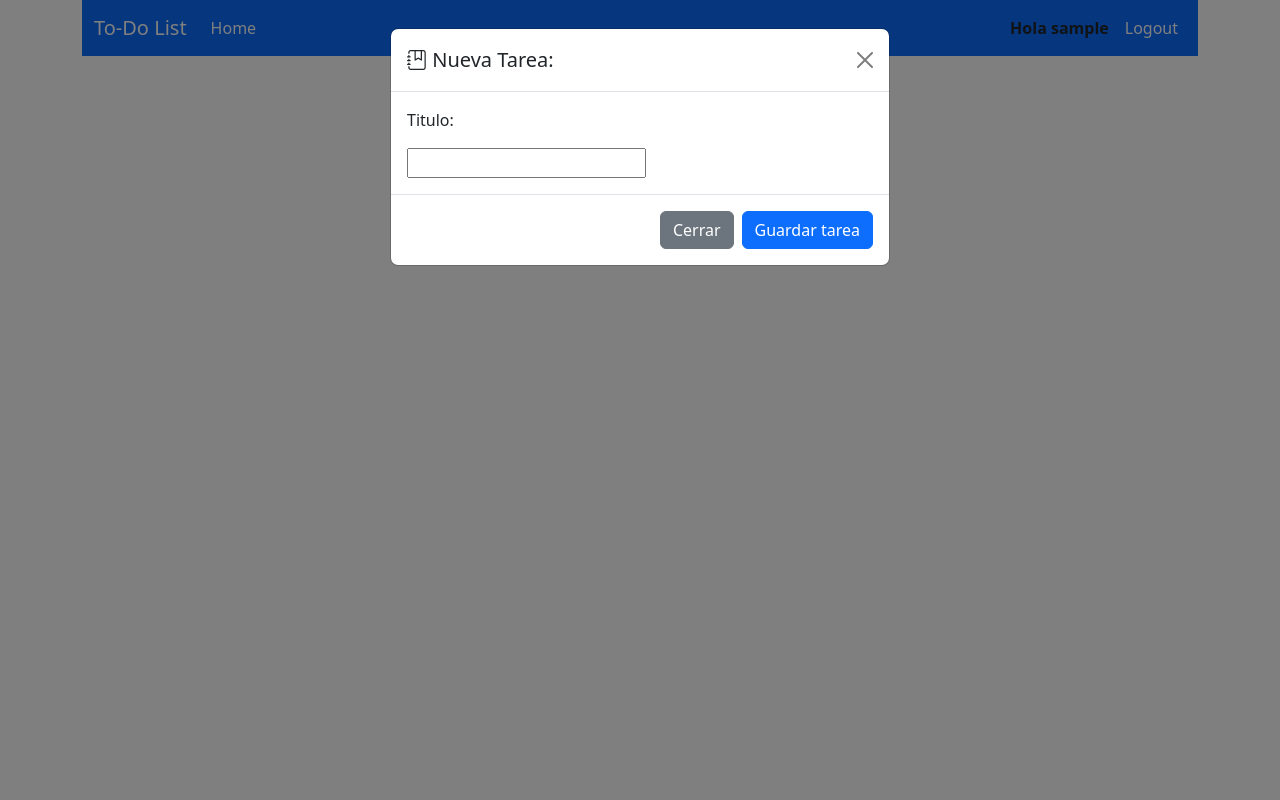
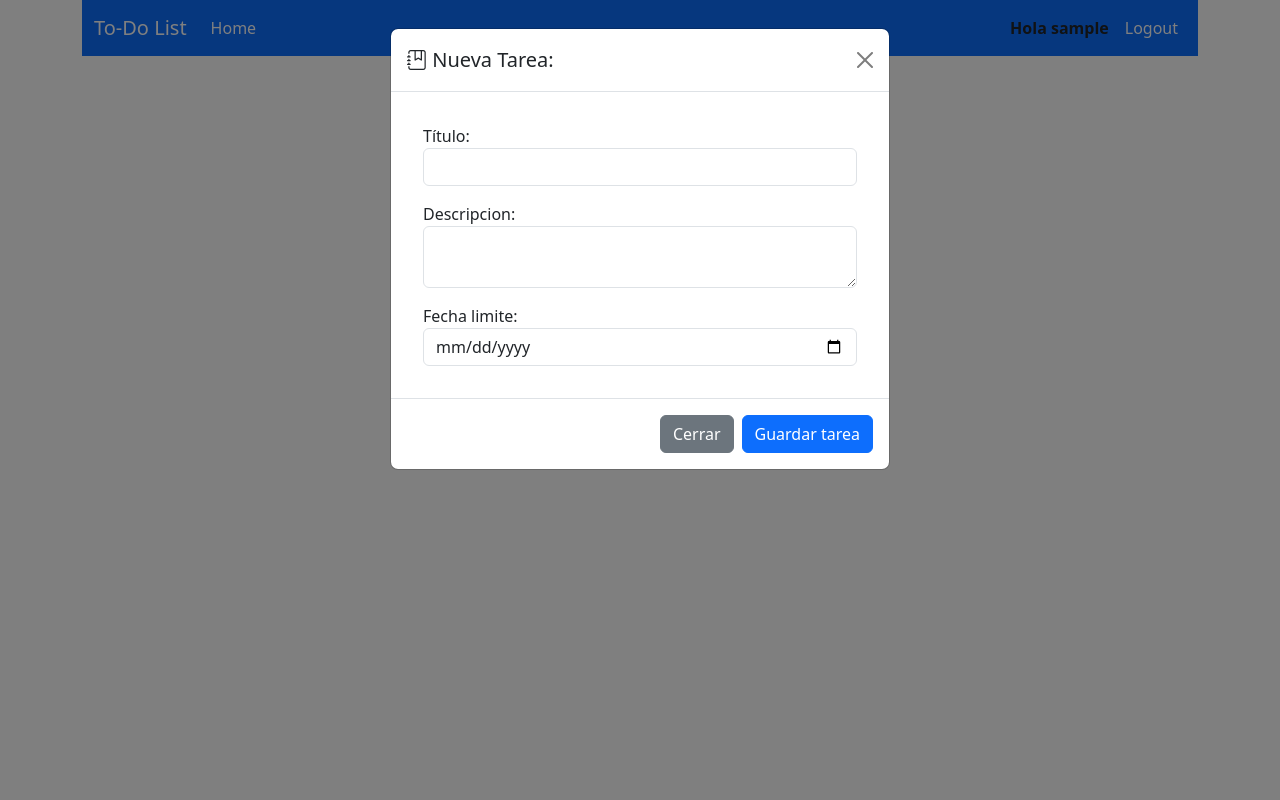
Before and after one commit to jwf12/ToDo-List, a Django app: page / in a window 1280 px wide, after a click on "Crear Tarea". Run offline with Django 4.2, Linux system fonts and the light colour scheme; the visitor is signed in with stand-in values (Sample User, id 1); data that the repository does not hold is empty; some libraries are stand-ins or nearby versions.

Commit message:
Se modifica modales

```diff
--- a/templates/home.html
+++ b/templates/home.html
@@ -38,6 +38,7 @@
     </div>
 
     <!-- Modal -->
+
 <div class="modal fade" id="exampleModal" tabindex="-1" aria-labelledby="exampleModalLabel" aria-hidden="true">
     <div class="modal-dialog">
       <div class="modal-content">
@@ -45,13 +46,33 @@
           <h1 class="modal-title fs-5" id="exampleModalLabel"><i class="bi bi-journal-bookmark"></i> Nueva Tarea:</h1>
           <button type="button" class="btn-close" data-bs-dismiss="modal" aria-label="Close"></button>
         </div>
-        <div class="modal-body">
-          <p>Titulo:</p>
-          <input type="text">
-        </div>
+
+
+        <form action="{% url 'todo:create' %}" method = 'POST'>
+            {% csrf_token %}
+            <div class="modal-body">
+
+                <div class="form-group m-3">
+                    <label for="titulo">Título:</label>
+                    <input type="text" class="form-control" id="titulo" name="titulo">
+                </div>
+                <div class="form-group m-3">
+                    <label for="descripcion">Descripcion:</label>
+                    <textarea class="form-control" id="descripcion" name="descripcion"></textarea>
+                </div>
+                <div class="form-group m-3">
+                    <label for="fecha_limite">Fecha limite:</label>
+                    <input type="date" class="form-control" id="fecha_limite" name="fecha_limite">
+                </div>
+
+            </div>
+
+        </form>
+
+
         <div class="modal-footer">
           <button type="button" class="btn btn-secondary" data-bs-dismiss="modal">Cerrar</button>
-          <button type="button" class="btn btn-primary">Guardar tarea</button>
+          <button type="submit" class="btn btn-primary">Guardar tarea</button>
         </div>
       </div>
     </div>
--- a/todo/forms.py
+++ b/todo/forms.py
@@ -1,8 +1,10 @@
 from django.forms import ModelForm
 from .models import Tareas
+from django import forms
 
 
 class TareasForm(ModelForm):
+
     class Meta:
         model = Tareas
         fields = [
--- a/todo/urls.py
+++ b/todo/urls.py
@@ -9,4 +9,5 @@ urlpatterns = [
     path('login/', auth_views.LoginView.as_view(template_name = 'login.html'), name = 'login'),
     path('logout/', auth_views.LogoutView.as_view(template_name = 'logout.html'), name = 'logout'),
     path('', Home.as_view(), name = 'home'),
+    path('create/', TareasView.as_view(), name = 'create'),
     ]
--- a/todo/views.py
+++ b/todo/views.py
@@ -2,6 +2,7 @@ from django.shortcuts import render
 from django.views import generic
 from .models import Tareas
 from .forms import TareasForm
+from django.urls import reverse
 
 class Home(generic.TemplateView):
     template_name = 'home.html'
@@ -14,10 +15,14 @@ class Home(generic.TemplateView):
 
 
 class TareasView(generic.CreateView):
-    template_name = 'todo.html'
+    model = Tareas
+    template_name = 'home.html'
     form_class = TareasForm
     success_url = 'home.html'
 
     def form_valid(self, form):
         form.instance.user = self.request.user
         return super().form_valid(form)
+
+    def get_success_url(self):
+        return reverse('todo:home')
```
